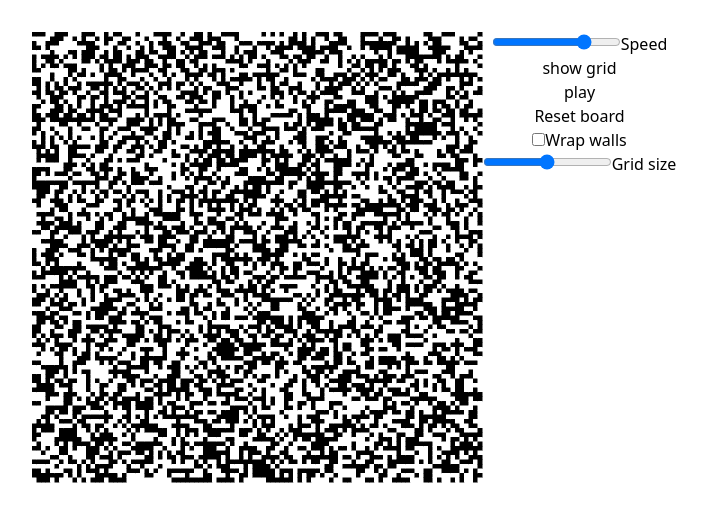
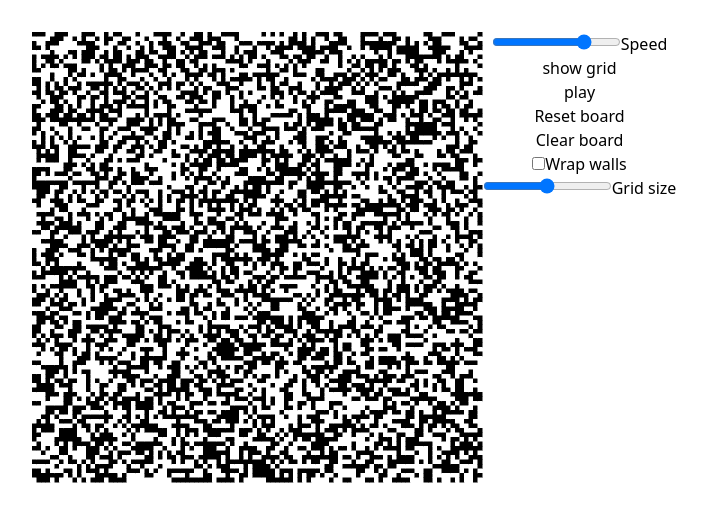
Before and after one commit to ewj1/game-of-life, a React (Vite) app: page / in a window 1280 px wide. Shown: the top 522 px of the page, without its empty margins (286-993 px from the left). Built offline with nearby package versions, Linux system fonts and the light colour scheme.

Commit message:
added clear board and fixed wrapWalls bug (due to lack of Number conversion from input)

```diff
--- a/src/components/Controls.jsx
+++ b/src/components/Controls.jsx
@@ -6,6 +6,7 @@ export function Controls({
   handleSpeedChange,
   handleGridSizeChange,
   resetBoard,
+  clearBoard,
   handleWrapChange,
 }) {
   return (
@@ -18,7 +19,6 @@ export function Controls({
             min="1"
             max="100"
             onChange={(e) => {
-              console.log("speed", e.target.value);
               handleSpeedChange(e.target.value);
             }}
             defaultValue="75"
@@ -41,6 +41,15 @@ export function Controls({
           }}
         >
           Reset board
+        </button>
+        <button
+          onClick={() => {
+            setIsRunning(false);
+            setShowGrid(true);
+            clearBoard();
+          }}
+        >
+          Clear board
         </button>
         <div>
           <input
--- a/src/components/GameOfLife.jsx
+++ b/src/components/GameOfLife.jsx
@@ -1,4 +1,4 @@
-import { useState, useRef, useEffect } from "react";
+import { useState, useRef, useEffect, useCallback } from "react";
 import { useImmer } from "use-immer";
 
 import { Board } from "./Board.jsx";
@@ -24,16 +24,14 @@ export function GameOfLife() {
   const [board, setBoard] = useImmer(() => createBoard(gridSize));
   const initBoardRef = useRef(board);
   const speedRef = useRef(null);
-  const updateBoardRef = useRef(null);
 
   useEffect(() => {
     speedRef.current = speed;
   }, [speed]);
 
-  useEffect(() => {
-    console.log(speed);
-    updateBoardRef.current = () =>
+  const updateBoard = useCallback(() => {
     setBoard((draft) => {
+      const prevBoard = draft.map((row) => [...row]);
       for (let i = 0; i < gridSize; i++) {
         for (let j = 0; j < gridSize; j++) {
           const numNeighbors = neighborPositions.reduce((count, [dx, dy]) => {
@@ -44,17 +42,17 @@ export function GameOfLife() {
               nj = wrap(nj, gridSize);
             }
             if (ni >= 0 && ni < gridSize && nj >= 0 && nj < gridSize) {
-                count += board[ni][nj];
+              count += prevBoard[ni][nj];
             }
             return count;
           }, 0);
 
-            if (board[i][j] === 1) {
+          if (prevBoard[i][j] === 1) {
             if (numNeighbors > 3 || numNeighbors < 2) {
               draft[i][j] = 0;
             }
           }
-            if (board[i][j] === 0) {
+          if (prevBoard[i][j] === 0) {
             if (numNeighbors === 3) {
               draft[i][j] = 1;
             }
@@ -63,21 +61,25 @@ export function GameOfLife() {
       }
       return draft;
     });
-  }, [setBoard, board, wrapWalls, gridSize]);
+  }, [setBoard, wrapWalls, gridSize]);
 
   useEffect(() => {
     if (!isRunning) return;
     let timeoutId;
 
     const tick = () => {
-      updateBoardRef.current();
+      updateBoard();
       timeoutId = setTimeout(tick, speedRef.current);
     };
     tick();
     return () => clearTimeout(timeoutId);
-  }, [isRunning]);
+  }, [updateBoard, isRunning]);
 
-  function createBoard(gridSize) {
+  function createBoard(gridSize, { blank = false } = {}) {
+    if (blank)
+      return Array.from({ length: gridSize }, () =>
+        Array.from({ length: gridSize }, () => 0)
+      );
     return Array.from({ length: gridSize }, () =>
       Array.from({ length: gridSize }, () => Math.round(Math.random()))
     );
@@ -96,11 +98,11 @@ export function GameOfLife() {
   function handleSpeedChange(value) {
     const pct = Number(value) / 100; // 0 → 1
     const delay = MIN_DELAY + (MAX_DELAY - MIN_DELAY) * (1 - pct);
-    console.log("delay", delay);
     setSpeed(delay);
   }
 
-  const handleGridSizeChange = (size) => {
+  const handleGridSizeChange = (val) => {
+    const size = Number(val);
     setIsRunning(false);
     setGridSize(size);
     const newBoard = createBoard(size);
@@ -120,6 +122,7 @@ export function GameOfLife() {
           handleSpeedChange={handleSpeedChange}
           handleGridSizeChange={handleGridSizeChange}
           resetBoard={() => setBoard(initBoardRef.current)}
+          clearBoard={() => setBoard(createBoard(gridSize, { blank: true }))}
           handleWrapChange={handleWrapChange}
         />
       </div>
```
Lines whose indentation alone changed are shown as unchanged.
